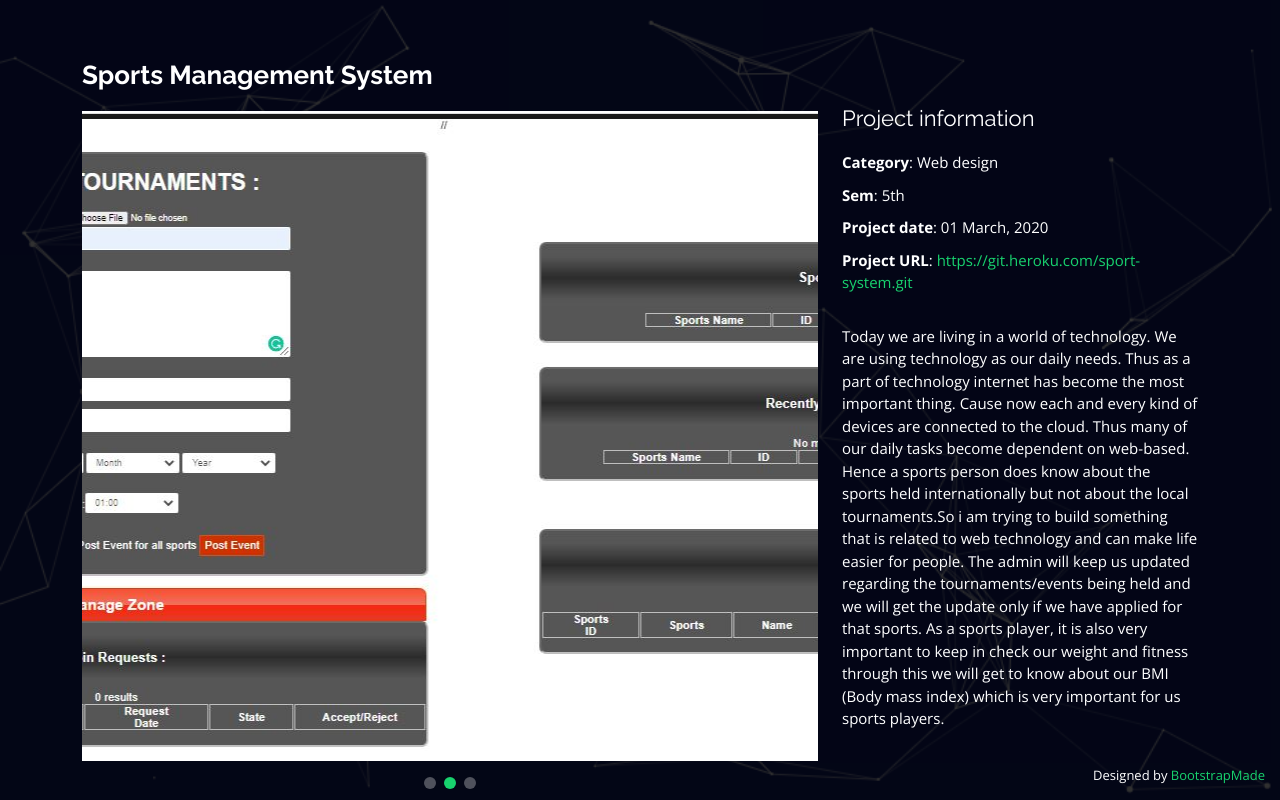
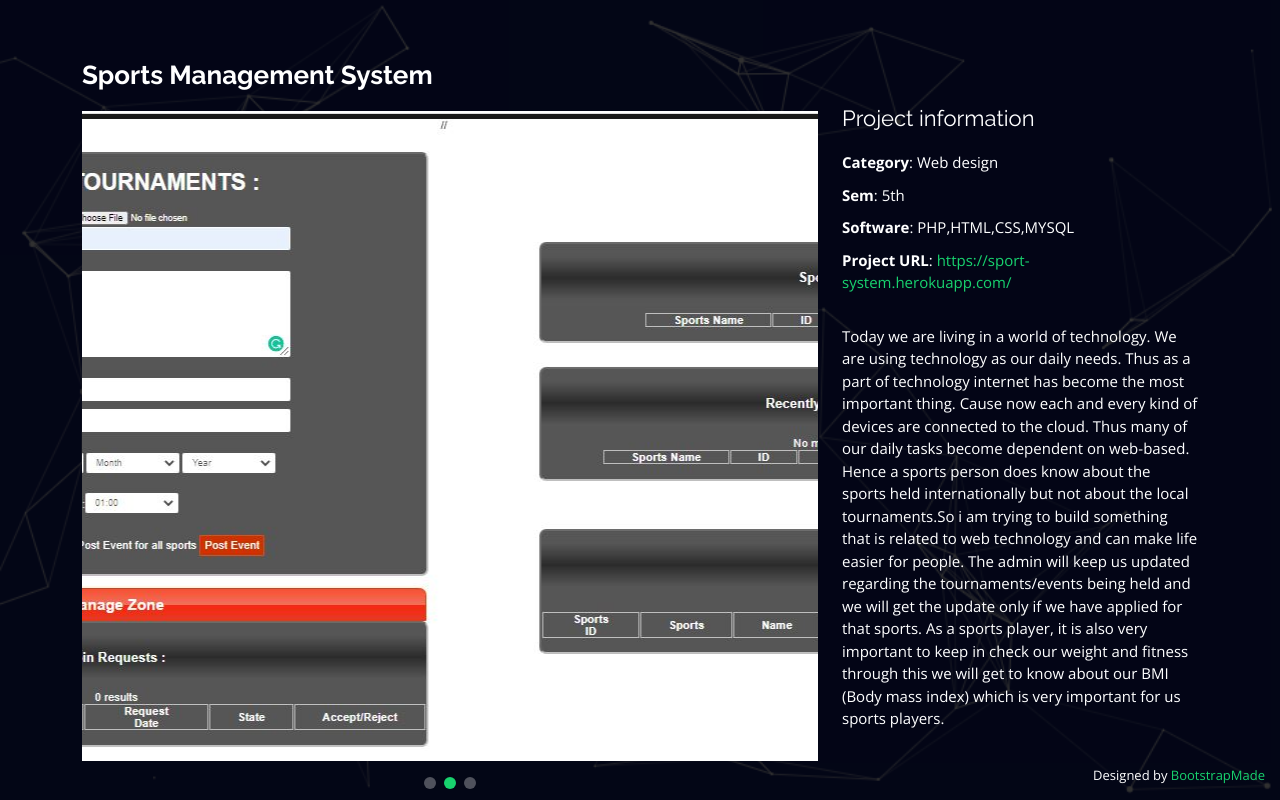
Before and after one commit to Samiksha-shetty/SamFolio-Portfolio, a plain HTML site: page portfolio-details.html in a window 1280 px wide. Drawn offline with nearby package versions, Linux system fonts and the light colour scheme.

Commit message:
samfolio project

```diff
--- a/portfolio-details.html
+++ b/portfolio-details.html
@@ -74,8 +74,8 @@
             <ul>
               <li><strong>Category</strong>: Web design</li>
               <li><strong>Sem</strong>: 5th</li>
-              <li><strong>Project date</strong>: 01 March, 2020</li>
-              <li><strong>Project URL</strong>: <a href="https://git.heroku.com/sport-system.git">https://git.heroku.com/sport-system.git</a></li>
+              <li><strong>Software</strong>: PHP,HTML,CSS,MYSQL</li>
+              <li><strong>Project URL</strong>: <a href="https://sport-system.herokuapp.com/">https://sport-system.herokuapp.com/</a></li>
             </ul>
 
             <p>
```
Also changed, not shown: index.html (+4 -4 lines).
